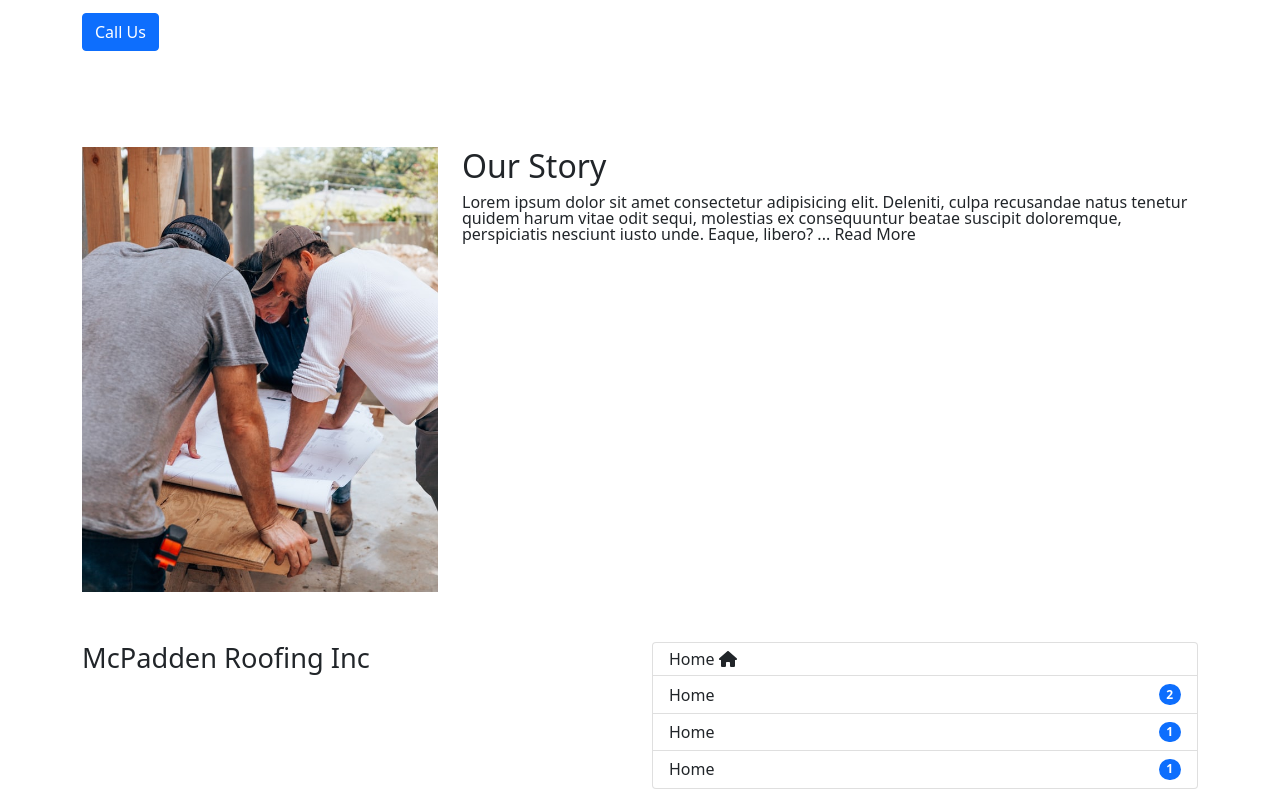
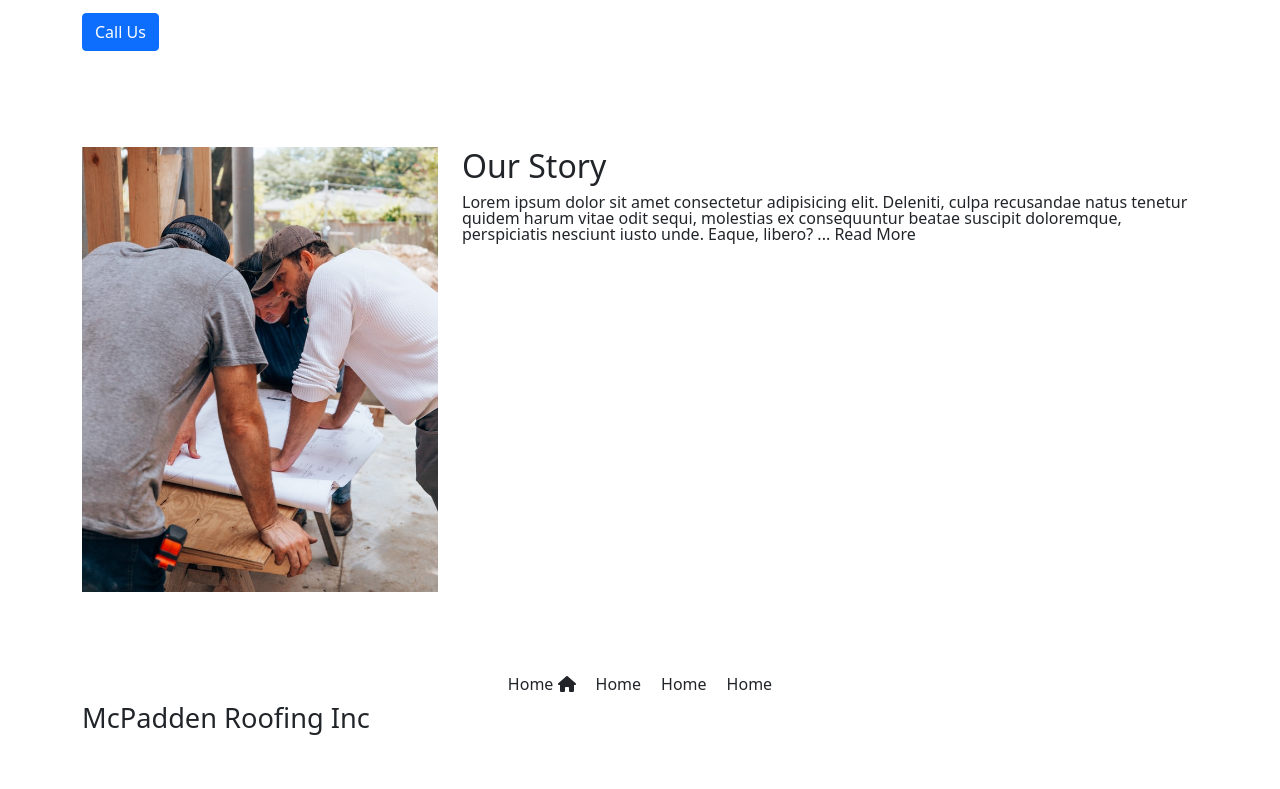
Before and after one commit to tmcfadden7/mcpadden-roofing-react-app, a React (Create React App) app: page / in a window 1280 px wide. Shown: the part 930-1719 px from the top of the page. After the commit the page ends 1689 px from the top, so only its background shows below. Built offline with nearby package versions, Linux system fonts and the light colour scheme.

Commit message:
used nav around ul/li, removed bootstrap list form classes, add specific css target for header vs footer nav

```diff
--- a/src/App.css
+++ b/src/App.css
@@ -123,7 +123,7 @@ blockquote:before,
 blockquote:after,
 q:before,
 q:after {
-  content: "";
+	content: '';
 	content: none;
 }
 
@@ -148,16 +148,16 @@ select {
 }
 /* CSS RESET END */
 /* CUSTOM CSS */
-nav .nav-icon {
+header nav .nav-icon {
 	display: none;
 }
 
-nav {
+header nav {
 	color: #f2be22;
 }
 
 .jumbotron {
-  background-image: url("./images/roofing-jumbtron.jpg");
+	background-image: url('./images/roofing-jumbtron.jpg');
 	background-repeat: no-repeat;
 	background-size: cover;
 	background-position: center;
--- a/src/components/Footer.js
+++ b/src/components/Footer.js
@@ -1,39 +1,44 @@
-import { FontAwesomeIcon } from '@fortawesome/react-fontawesome'
-import { faHome, faIdCard, faMailBulk, faWrench } from '@fortawesome/free-solid-svg-icons'
+import { FontAwesomeIcon } from '@fortawesome/react-fontawesome';
+import {
+	faHome,
+	faIdCard,
+	faMailBulk,
+	faWrench,
+} from '@fortawesome/free-solid-svg-icons';
 
 const Footer = () => {
 	return (
 		<>
-            <footer>
-                <div className="container">
-                    <div className="row">
-                        <div className="col-12 col-md-6">
+			<footer className='p-4'>
+				<div className='container'>
+					<nav>
+						<ul className='d-flex'>
+							<li>
+								<a href='#home'>
+									Home <FontAwesomeIcon icon={faHome} />
+								</a>
+							</li>
+							<li>
+								<a href='#home'>Home</a>
+							</li>
+							<li>
+								<a href='#home'>Home</a>
+							</li>
+							<li>
+								<a href='#home'>Home</a>
+							</li>
+						</ul>
+					</nav>
+					<div className='row'>
+						<div className='col-12 col-md-6'>
 							<h1>McPadden Roofing Inc</h1>
 						</div>
-                        <div className="col-12 col-md-6">
-                            <ul class="list-group">
-                                <li class="list-group-item d-flex justify-content-between align-items-center">
-                                <a href="#home">Home <FontAwesomeIcon icon={faHome} /></a>
-                                </li>
-                                <li class="list-group-item d-flex justify-content-between align-items-center">
-                                    <a href="#home">Home</a>
-                                    <span class="badge bg-primary rounded-pill">2</span>
-                                </li>
-                                <li class="list-group-item d-flex justify-content-between align-items-center">
-                                <a href="#home">Home</a>
-                                    <span class="badge bg-primary rounded-pill">1</span>
-                                </li>
-                                <li class="list-group-item d-flex justify-content-between align-items-center">
-                                <a href="#home">Home</a>
-                                    <span class="badge bg-primary rounded-pill">1</span>
-                                </li>
-                            </ul>
-                        </div>
+						<div className='col-12 col-md-6'></div>
 					</div>
 				</div>
 			</footer>
 		</>
 	);
-}
+};
 
 export default Footer;
```
Lines whose indentation alone changed are shown as unchanged.
